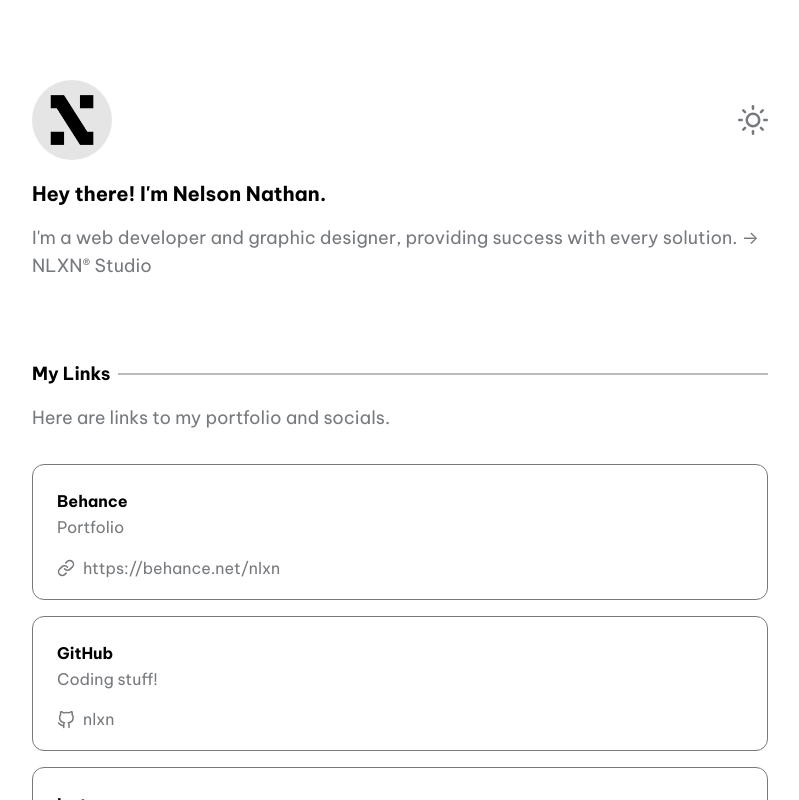
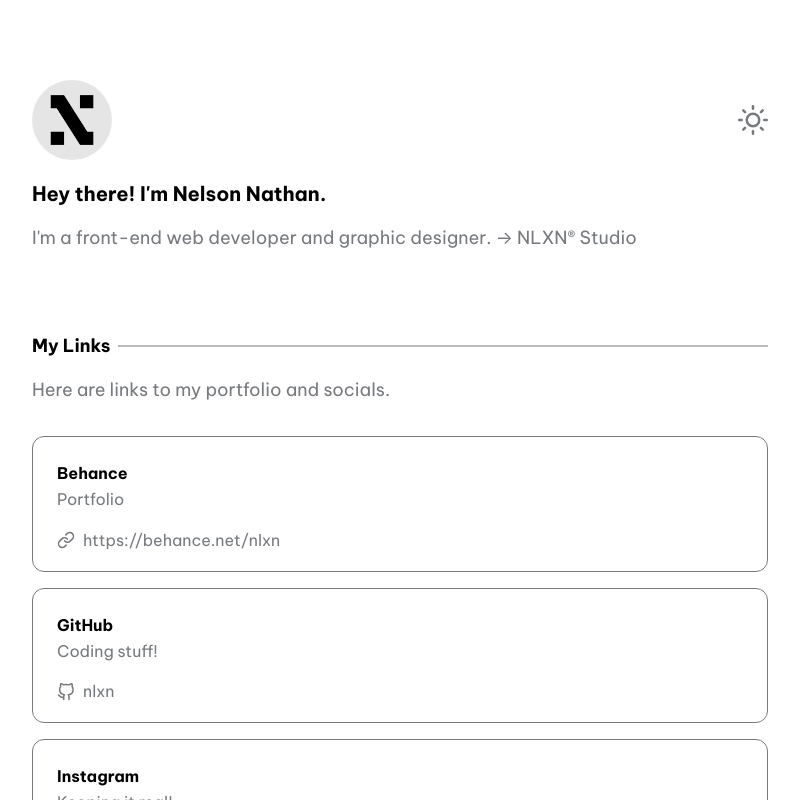
Before and after one commit to nlxn/profilio, a Next.js app: page / in a window 1280 px wide. Shown: the top 800 px of the page, without its empty margins (240-1039 px from the left). Built offline with nearby package versions, Linux system fonts and the light colour scheme.

Commit message:
Update config.js

```diff
--- a/data/config.js
+++ b/data/config.js
@@ -1,11 +1,11 @@
 export const meta = {
   title: 'Nelson Nathan - NLXN®',
-  description: 'Hey, I\'m Nelson. I\'m a web developer and graphic designer, providing success with every solution.'
+  description: 'Hey, I\'m Nelson. I\'m a front-end web developer and graphic designer.'
 }
 
 export const hero = {
   title: "Hey there! I'm Nelson Nathan.",
-  desc: "I'm a web developer and graphic designer, providing success with every solution. → NLXN® Studio"
+  desc: "I'm a front-end web developer and graphic designer. → NLXN® Studio"
 };
 
 export const projects = {
```
